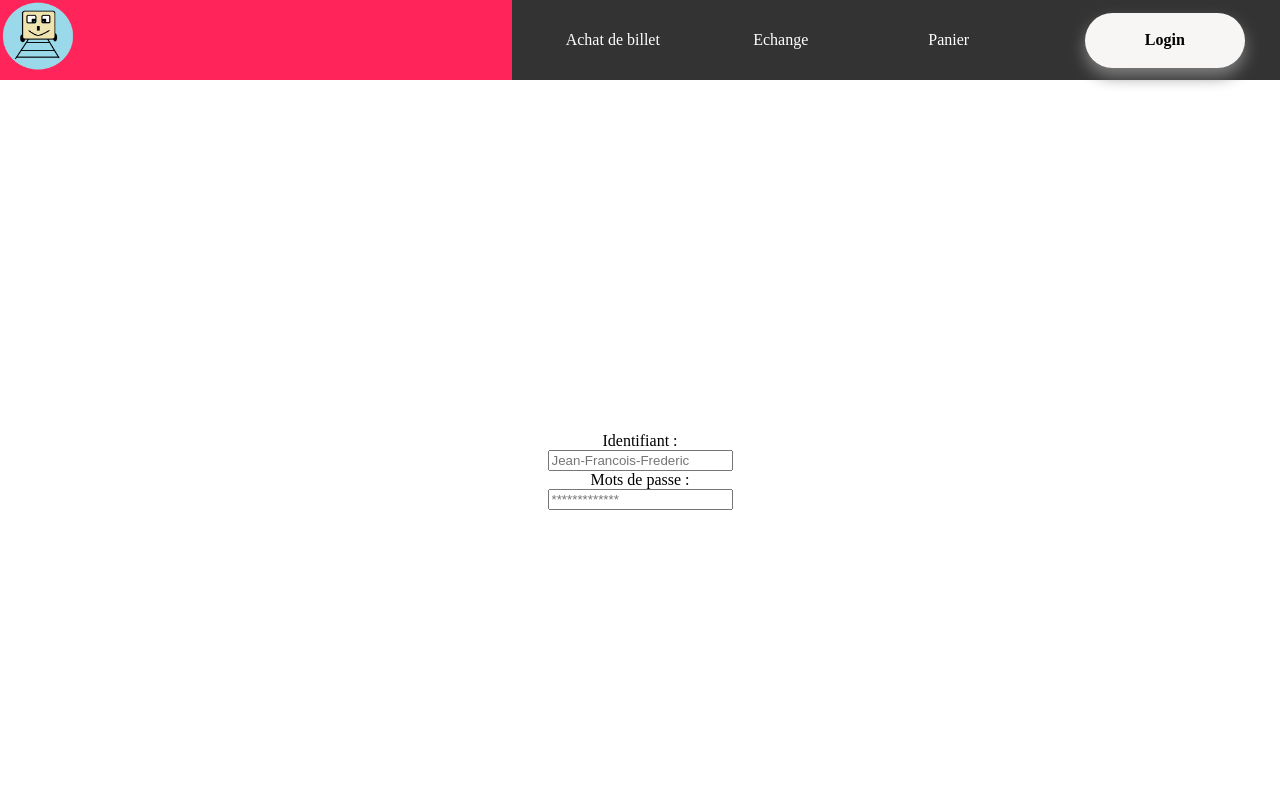
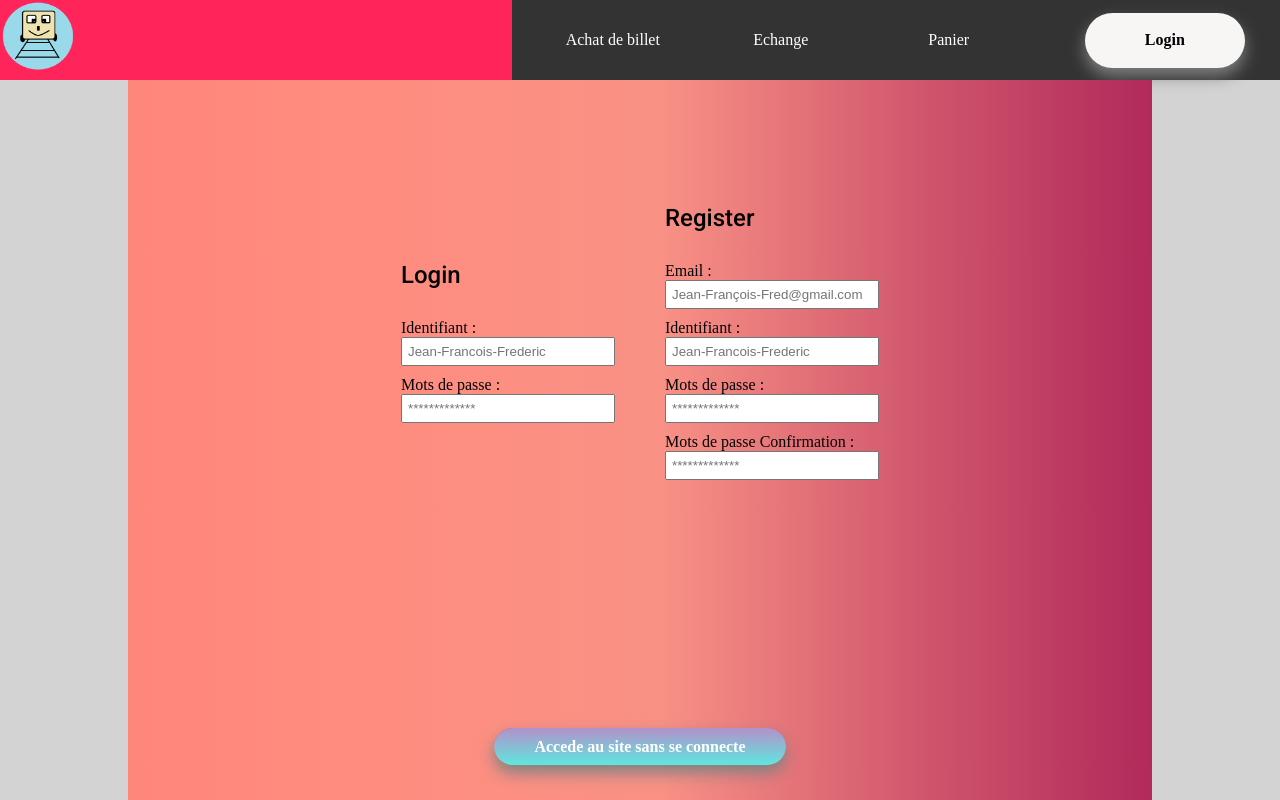
Before and after one commit to Azoxlpb/Tp4-ihm, a plain HTML site: page login.html in a window 1280 px wide. Shown: the top 800 px of the page. Drawn offline with Linux system fonts and the light colour scheme.

Commit message:
lien and login page begin panier

```diff
--- a/login.html
+++ b/login.html
@@ -16,8 +16,8 @@
         <section id="sec-nav">
             <nav class="navbar">
                 <a href="../train/priseBillet.html"> Achat de billet</a>
-                <a href="#"> Echange </a>
-                <a href="#">Panier </a>
+                <a href="https://www.youtube.com/watch?v=dQw4w9WgXcQ"> Echange </a>
+                <a href="../train/panier.html">Panier </a>
             </nav>
             <section id="login-button">
                 <a href="../train/login.html" target="_blank" class="monBoutton">Login</a>
@@ -26,15 +26,33 @@
     </header>
     <section class="main">
         <form>
-                <section id="page">
-                    <label for="login">Identifiant :</label>
-                    <input type="text" id="login" name="user_name" placeholder="Jean-Francois-Frederic">
-                    <label for="password">Mots de passe :</label>
-                    <input type="text" id="name" name="user_name" placeholder="*************">
+            <section id="page">
+                <section id="login-regis">
+                    <section id="login-page">
+                        <span> Login</span>
+                        <label for="login">Identifiant :</label>
+                        <input type="text" id="login" name="user_name" placeholder="Jean-Francois-Frederic">
+                        <label for="password">Mots de passe :</label>
+                        <input type="text" id="name" name="pass_word" placeholder="*************">
+                    </section>
+                    <section id="register-page">
+                        <span> Register</span>
+                        <label for="email">Email :</label>
+                        <input type="text" id="email" name="e_mail" placeholder="Jean-François-Fred@gmail.com">
+                        <label for="login">Identifiant :</label>
+                        <input type="text" id="login" name="user_name" placeholder="Jean-Francois-Frederic">
+                        <label for="password">Mots de passe :</label>
+                        <input type="text" id="password" name="pass_word" placeholder="*************">
+                        <label for="password2">Mots de passe Confirmation :</label>
+                        <input type="text" id="password2" name="pass_word2" placeholder="*************">
+                    </section>
                 </section>
-                <section id="noconnect">
-                    <a href="../train/index.html" target="_blank" class="tonBoutton">Accede au site sans se connecte</a>
+                <section id="bt">
+                    <a href="../train/index.html" target="_blank" class="tonBoutton">Accede au site sans se
+                        connecte</a>
                 </section>
+            </section>
+
         </form>
     </section>
     <footer>
--- a/style/login.css
+++ b/style/login.css
@@ -1,6 +1,10 @@
+@import url('https://fonts.googleapis.com/css2?family=Roboto:ital,wght@0,100;0,300;0,400;0,500;0,700;0,900;1,100;1,300;1,400;1,500;1,700;1,900&display=swap');
+
+
 body {
     margin: 0;
     width: 100%;
+    background-color:lightgrey;
 }
 
 header {
@@ -86,12 +90,55 @@ form {
 }
 
 #page {
-    justify-content: center;
     display: flex;
+    justify-content: space-around;
     flex-direction: column;
     align-items: center;
     height: 100%;
+    width: 80%;
+    background-image: linear-gradient(to right, #ff8177 0%, #ff867a 0%, #ff8c7f 21%, #f99185 52%, #cf556c 78%, #b12a5b 100%);
 }
+span{
+    margin-bottom: 30px;
+    font-family: 'Roboto', sans-serif;
+    font-weight:500;
+    font-size:150%;;
+}
+#login-regis{
+    justify-content: center;
+    display: flex;
+    align-items: center;
+}
+
+input{
+    margin-bottom: 10px;
+    padding: 5px;
+    width:200px
+}
+
+#login-page{
+    display: flex;
+    flex-direction: column;
+    margin-right: 50px;
+}
+
+#register-page{
+    display: flex;
+    flex-direction: column;
+}
+
+.tonBoutton:last-of-type {
+    background-color: #ff3b3b;
+    Color:white;
+    font-weight: bold;
+    padding: 10px 40px;
+    border-radius: 30px;
+    cursor: pointer;
+    box-shadow: 0 8px 16px 0 grey;
+    text-decoration: none;
+    background-image: linear-gradient(to top, #5ee7df 0%, #b490ca 100%);
+}
+
 
 /* footer */
 footer {
```
Also changed, not shown: index.html (+2 -2 lines), panier.html (added, +26 -0 lines), payement.html (+2 -2 lines), priseBillet.html (+2 -2 lines), style/panier.css (added, +68 -0 lines).
